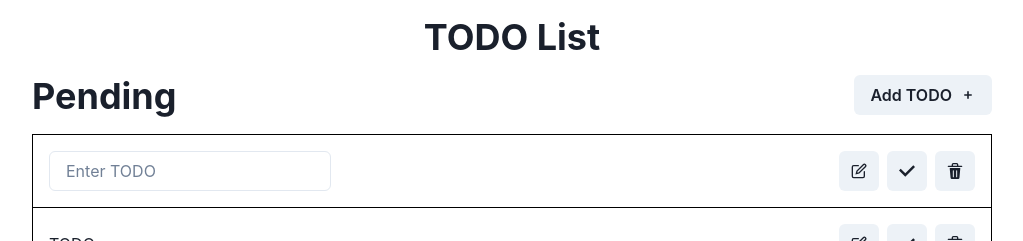
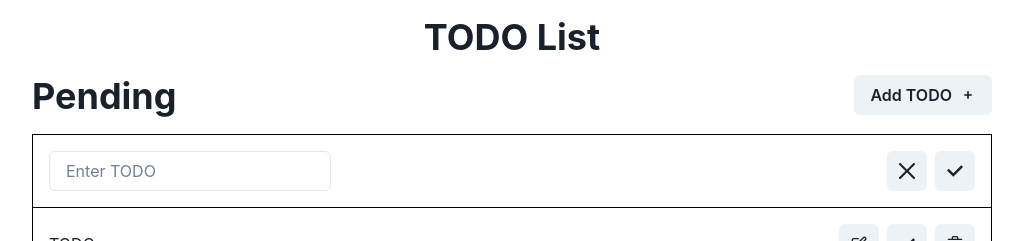
Before and after one commit to reecemillsom/mobx-todos, a React (Create React App) app: page / in a window 1280 px wide. Both pictures are taken after a click on the button "Add TODO". Shown: the top 241 px of the page, without its empty margins (128-1151 px from the left). Built offline with nearby package versions, Linux system fonts and the light colour scheme.

Commit message:
master
Adding delete functionality to the TODOs that are pending

```diff
--- a/src/components/TODOItem/TODOItem.tsx
+++ b/src/components/TODOItem/TODOItem.tsx
@@ -1,28 +1,38 @@
 import {FC} from 'react';
 import {observer} from "mobx-react";
 import {Input} from '@chakra-ui/react';
-import {CheckIcon, DeleteIcon, EditIcon} from '@chakra-ui/icons';
+import {CheckIcon, CloseIcon, DeleteIcon, EditIcon} from '@chakra-ui/icons';
 import TODO from "../../models/TODO/TODO";
 
 import * as S from "./styles";
 
 interface Props {
-    todo: TODO
+    todo: TODO;
+    removeTodo: (id: string) => void;
 }
 
 // TODO set deleted. If in edit mode, show a different item.
 // TODO change this to a PendingListItem, and render a edit item or regular item.
-export const TODOItem: FC<Props> = observer(({todo}) => {
+export const TODOItem: FC<Props> = observer(({todo, removeTodo}) => {
     return (
         <S.TODOContainer>
             <S.TODOContentContainer>
-                {todo?.editing ? <Input placeholder="Enter TODO" value={todo?.text}
-                                        onChange={(e) => todo?.setText(e?.target?.value)}/> : <span>{todo?.text}</span>}
+                {todo?.editing ? <Input placeholder="Enter TODO" value={todo?.text}/> : <span>{todo?.text}</span>}
             </S.TODOContentContainer>
             <S.TODOButtonsContainer>
-                <S.StateButton aria-label="Edit" onClick={() => todo.setEditing(true)} icon={<EditIcon/>}/>
-                <S.StateButton aria-label="Complete" onClick={() => todo.setCompleted()} icon={<CheckIcon/>}/>
-                <S.StateButton aria-label="Delete" icon={<DeleteIcon/>}/>
+
+                {!todo?.editing ? (
+                    <>
+                        <S.StateButton aria-label="Edit" onClick={() => todo.setEditing(true)} icon={<EditIcon/>}/>
+                        <S.StateButton aria-label="Complete" onClick={() => todo.setCompleted()} icon={<CheckIcon/>}/>
+                        <S.StateButton aria-label="Delete" onClick={() => removeTodo(todo?.id)} icon={<DeleteIcon/>}/>
+                    </>
+                ) : (
+                    <>
+                        <S.StateButton aria-label="Cancel" onClick={() => todo.setEditing(false)} icon={<CloseIcon/>}/>
+                        <S.StateButton aria-label="Accept" icon={<CheckIcon/>}/>
+                    </>
+                )}
             </S.TODOButtonsContainer>
         </S.TODOContainer>
     )
--- a/src/components/TODOList/PendingList.tsx
+++ b/src/components/TODOList/PendingList.tsx
@@ -24,7 +24,8 @@ export const PendingList: FC<Props> = observer(({todos}) => {
                 </Stack>
             </S.PendingListHeadingContainer>
 
-            <div>{todos?.pendingItems.map(todo => <TODOItem todo={todo} key={todo.id}/>)}</div>
+            <div>{todos?.pendingItems.map(todo => <TODOItem todo={todo} removeTodo={todos?.removeTodo}
+                                                            key={todo.id}/>)}</div>
         </div>
     )
 })
--- a/src/models/TODO/TODO.ts
+++ b/src/models/TODO/TODO.ts
@@ -11,6 +11,7 @@ export default class TODO {
     text: string = '';
     editing: boolean = false;
     completed: boolean = false;
+    deleted: boolean = false;
 
     constructor(data?: TODOData) {
         makeObservable(this, {
@@ -19,7 +20,8 @@ export default class TODO {
             completed: observable,
             setEditing: action,
             setText: action,
-            setCompleted: action
+            setCompleted: action,
+            setDeleted: action,
         });
 
         this.setText(data?.text ?? '');
@@ -38,6 +40,10 @@ export default class TODO {
         this.completed = true;
     }
 
+    setDeleted() {
+        this.deleted = true;
+    }
+
     getText(): string {
         return this.text;
     }
@@ -49,4 +55,8 @@ export default class TODO {
     getCompleted(): boolean {
         return this.completed;
     }
+
+    getDeleted(): boolean {
+        return this.deleted;
+    }
 }
--- a/src/models/TODOs/TODOs.ts
+++ b/src/models/TODOs/TODOs.ts
@@ -24,15 +24,18 @@ export default class TODOs {
         this.todos = [todo, ...this.todos];
     }
 
-    removeTodo(id: string): void {
+    removeTodo = (id: string): void => {
+        const todo = this.todos.find(todo => todo.id === id);
+        todo?.setDeleted();
+
         this.todos = this.todos.filter((todo) => todo.id !== id);
     }
 
     get pendingItems(): TODO[] {
-        return this.todos.filter(todo => !todo.completed);
+        return this.todos.filter(todo => !todo.getCompleted() && !todo.getDeleted());
     }
 
     get completedItems(): TODO[] {
-        return this.todos.filter(todo => todo.completed);
+        return this.todos.filter(todo => todo.getCompleted());
     }
 }
```
